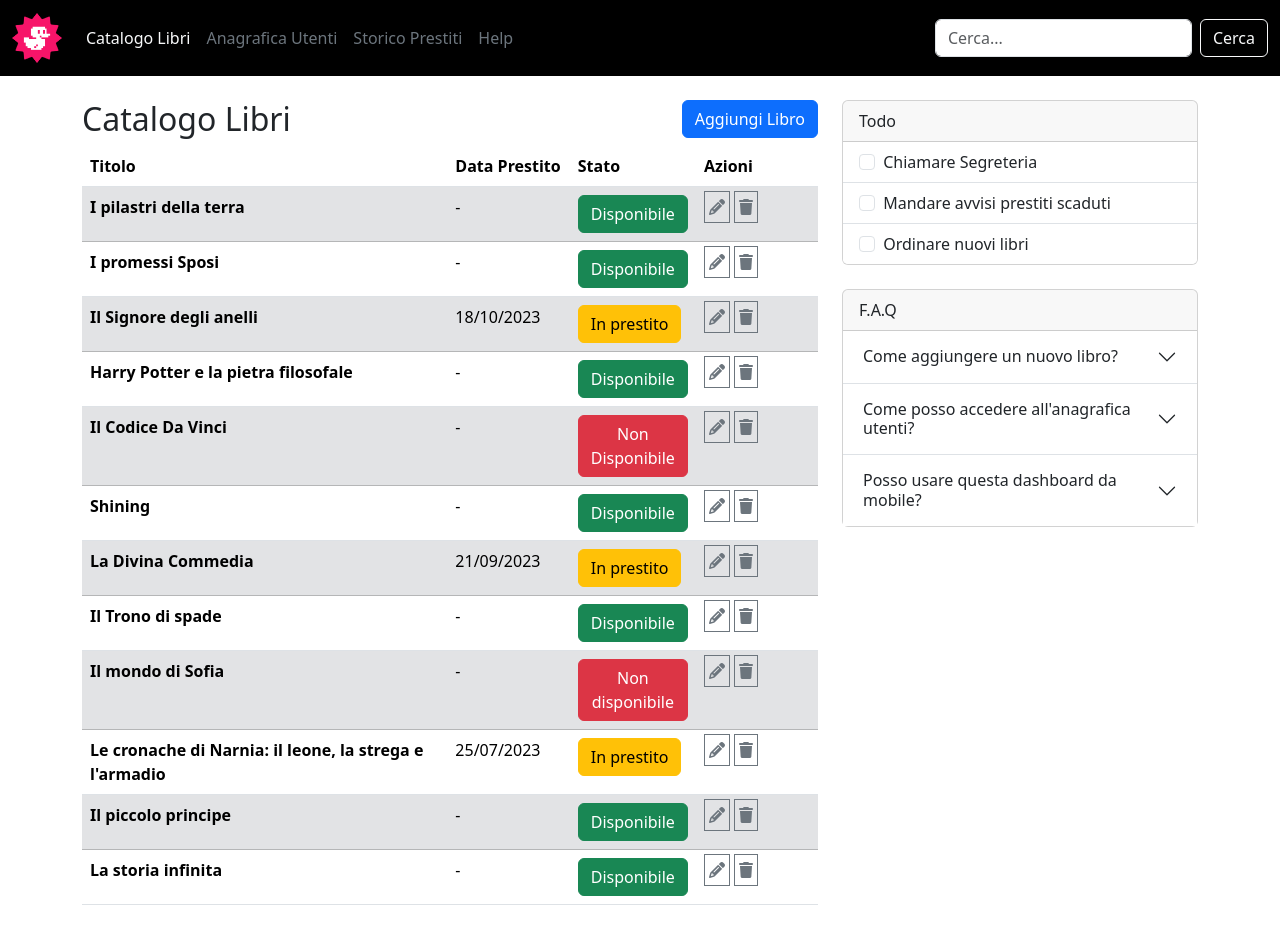
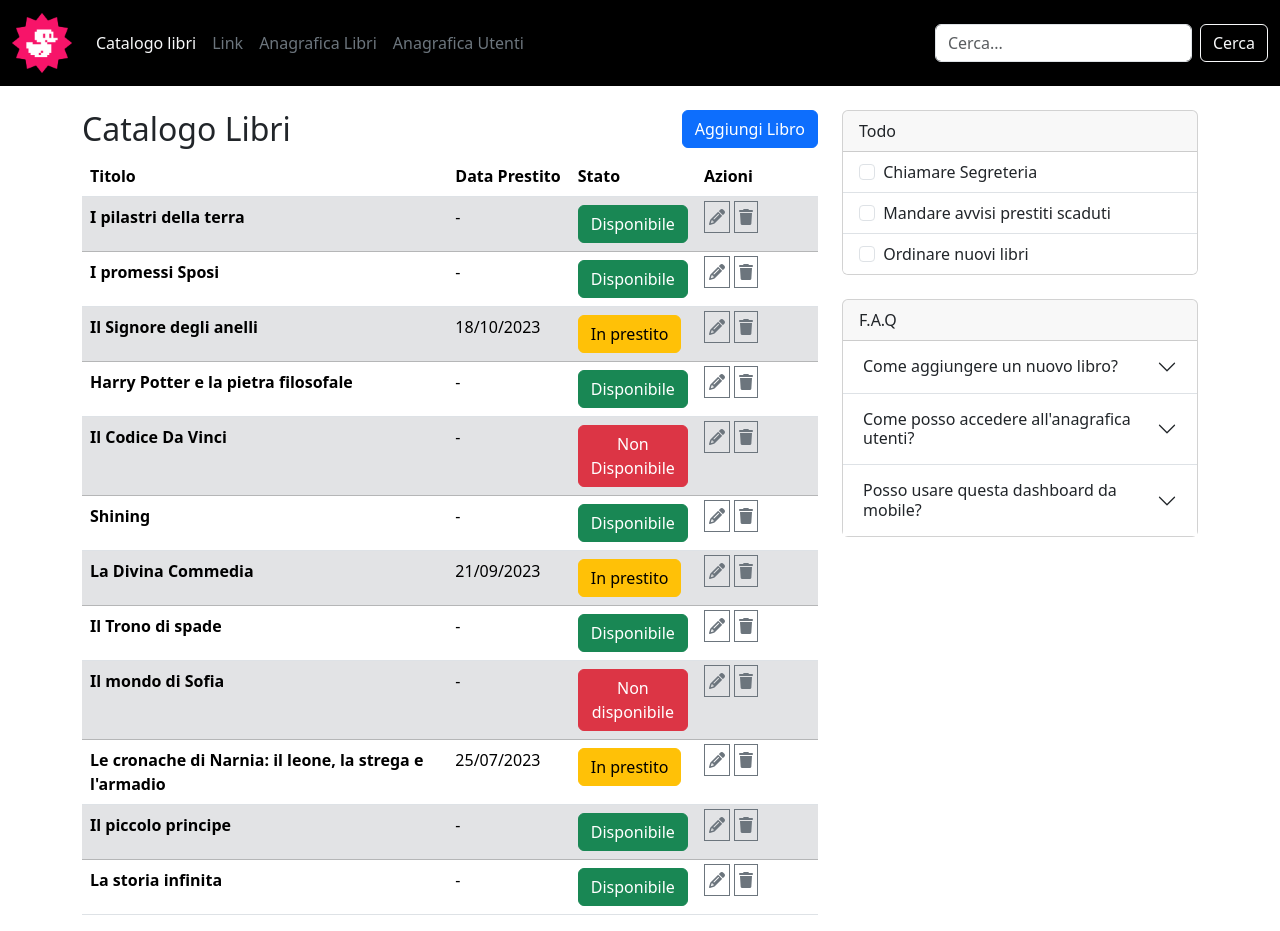
Before and after one commit to EduardCancel/html-css-bootstrap-dashboard, a plain HTML site: page index.html in a window 1280 px wide. Drawn offline with nearby package versions, Linux system fonts and the light colour scheme.

Commit message:
changed header and fixed

```diff
--- a/index.html
+++ b/index.html
@@ -23,34 +23,32 @@
             <nav class="navbar navbar-expand-lg bg-black">
                 <div class="container-fluid">
                     <a class="navbar-brand" href="#">
-                        <img src="./img/duck.png" alt width="50">
+                        <img src="./img/duck.png" alt="" width="60">
                     </a>
                     <button class="navbar-toggler text-light" type="button"
-                        data-bs-toggle="collapse "
+                        data-bs-toggle="collapse"
                         data-bs-target="#navbarSupportedContent"
                         aria-controls="navbarSupportedContent"
                         aria-expanded="false" aria-label="Toggle navigation">
-                        <span class="navbar-toggler-icon text-light"></span>
+                        <span class="navbar-toggler-icon"></span>
                     </button>
                     <div class="collapse navbar-collapse"
                         id="navbarSupportedContent">
                         <ul class="navbar-nav me-auto mb-2 mb-lg-0">
                             <li class="nav-item">
-                                <a class="nav-link active text-light"
-                                    aria-current="page"
-                                    href="#">Catalogo Libri</a>
+                                <a class="nav-link active text-light" aria-current="page"
+                                    href="#">Catalogo libri</a>
+                            </li>
+                            <li class="nav-item">
+                                <a class="nav-link text-secondary" href="#">Link</a>
                             </li>
                             <li class="nav-item ">
-                                <a class="nav-link text-secondary"
-                                    href="#">Anagrafica Utenti</a>
-                            </li>
-                            <li class="nav-item ">
-                                <a class="nav-link  text-secondary" href>
-                                    Storico Prestiti
+                                <a class="nav-link  text-secondary" href="#">
+                                    Anagrafica Libri
                                 </a>
                             </li>
                             <li class="nav-item">
-                                <a class="nav-link text-secondary">Help</a>
+                                <a class="nav-link disabled text-secondary">Anagrafica Utenti</a>
                             </li>
                         </ul>
                         <form class="d-flex" role="search">
@@ -160,7 +158,7 @@
                                     </td>
                                 </tr>
                                 <tr class="table-secondary">
-                                    <th  scope="row">Il Codice Da Vinci</th>
+                                    <th scope="row">Il Codice Da Vinci</th>
                                     <td
                                         class="d-none d-sm-none d-md-table-cell">-</td>
                                     <td><button type="button"
@@ -364,7 +362,8 @@
                                             data-bs-target="#flush-collapseTwo"
                                             aria-expanded="false"
                                             aria-controls="flush-collapseTwo">
-                                            Come posso accedere all'anagrafica utenti?
+                                            Come posso accedere all'anagrafica
+                                            utenti?
                                         </button>
                                     </h2>
                                     <div id="flush-collapseTwo"
@@ -389,7 +388,8 @@
                                             data-bs-target="#flush-collapseThree"
                                             aria-expanded="false"
                                             aria-controls="flush-collapseThree">
-                                            Posso usare questa dashboard da mobile?
+                                            Posso usare questa dashboard da
+                                            mobile?
                                         </button>
                                     </h2>
                                     <div id="flush-collapseThree"
```
Also changed, not shown: 1 other file.
